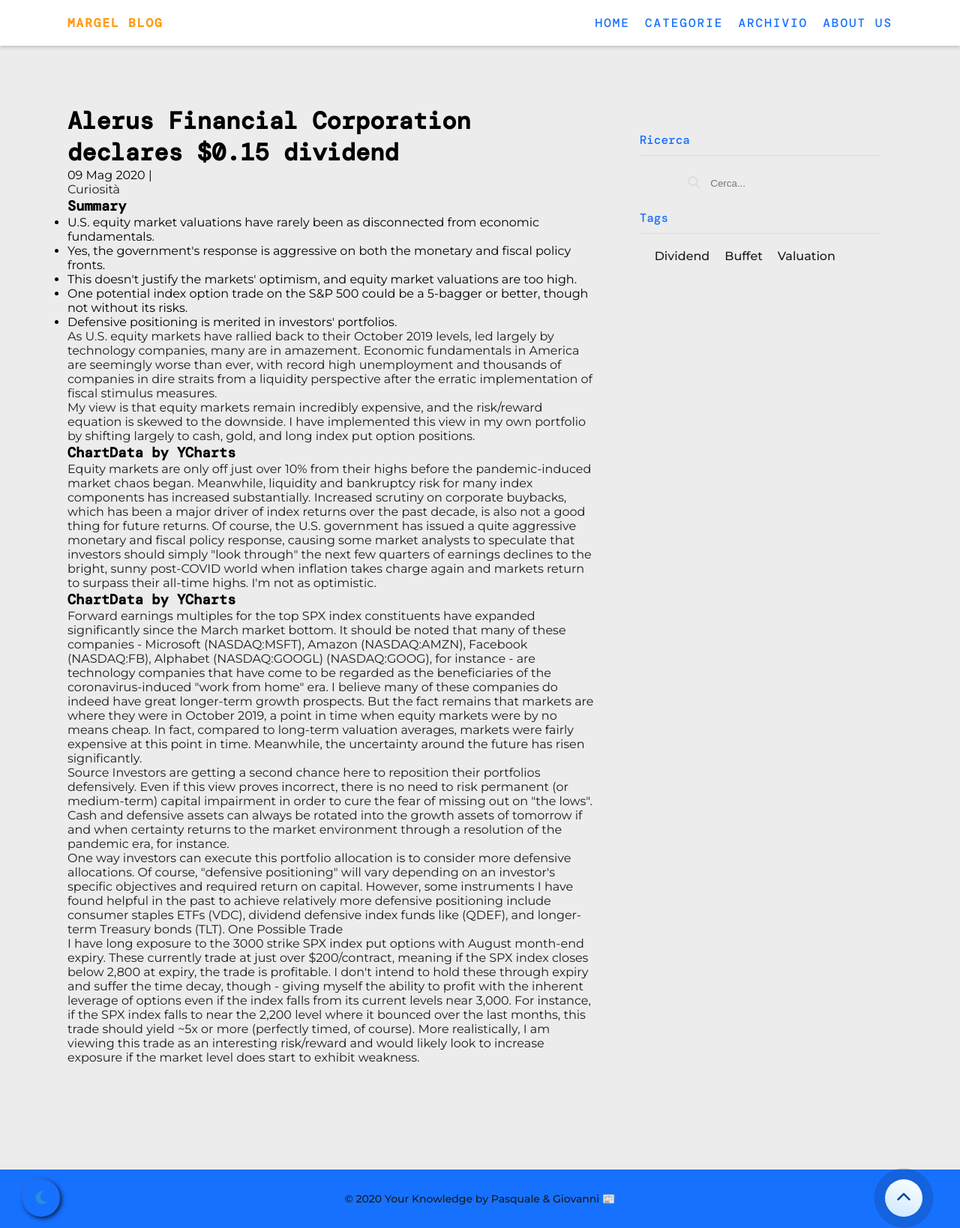
After one commit to Pasqat/Margel-blog, a Django app: template templates/articolo.html in a window 1280 px wide. The commit adds this page. Shown: the whole page at 75% size. Run offline with Django 3.2, Linux system fonts and the light colour scheme; the template is opened without the code that fills it, so the values that code supplies are empty; some libraries are stand-ins or nearby versions; some web fonts are replaced.

Commit message:
Aggiungo articolo.html

```diff
--- a/static/css/style.css
+++ b/static/css/style.css
@@ -78,6 +78,7 @@ p {
 }
 
 .container {
+  min-height: 88.4vh;
   padding: 0 2rem;
 }
 
@@ -427,7 +428,6 @@ h6 {
 footer {
   text-align: center;
   bottom: 0;
-
   background: var(--footer);
   color: var(--white2);
   font-weight: 500;
@@ -435,6 +435,7 @@ footer {
 
 .copyright {
   position: relative;
+  bottom: 0;
 }
 
 .up {
--- /dev/null
+++ b/templates/articolo.html
@@ -0,0 +1,222 @@
+<!DOCTYPE html>
+<html lang="it">
+
+<head>
+    <meta charset="UTF-8">
+    <meta name="viewport" content="width=device-width, initial-scale=1.0">
+    <title>Articolo</title>
+    <link rel="stylesheet" href="../static/css/style.css">
+
+    <!-- JQUERY -->
+    <script defer src="https://ajax.googleapis.com/ajax/libs/jquery/3.3.1/jquery.min.js"></script>
+
+    <!-- Font Awesome -->
+    <script defer src="https://kit.fontawesome.com/05680d0362.js" crossorigin="anonymous"></script>
+
+    <!-- Custom JavaScript -->
+    <script defer src="../static/js/script.js"></script>
+</head>
+
+<body class="light">
+    <header>
+        <!-- =================== NavBar ===================== -->
+        <nav class="navbar">
+            <a href="#" class="navbar-brand">Margel Blog</a>
+
+            <div class="navbar-toggler ">
+                <div class="bar start"></div>
+                <div class="bar middle"></div>
+                <div class="bar end"></div>
+            </div>
+
+            <ul class="navbar-nav ">
+
+                <li class="nav-item active">
+                    <a href="./index.html" class="nav-link">Home</a>
+                </li>
+                <li class="nav-item ">
+                    <a href="#" class="nav-link">Categorie</a>
+                </li>
+                <li class="nav-item">
+                    <a href="#" class="nav-link">Archivio</a>
+                </li>
+                <li class="nav-item">
+                    <a href="#" class="nav-link">About us</a>
+                </li>
+            </ul>
+
+        </nav>
+        <!-- =============== end Navbar ==================== -->
+    </header>
+
+    <div class="container">
+
+        <div class="wrapper">
+
+            <!-- ================== Main ======================== -->
+            <div class="main">
+
+
+                <div class="news-container">
+                    <div class="header">
+                        <div class="title">
+                            <h1>Alerus Financial Corporation declares $0.15 dividend</h1>
+                        </div>
+                        <div class="sub-header">
+                            <time datetime="2020-04-24">
+                                09 Mag 2020
+                            </time>
+                            <span> | </span>
+                            <div class="category-name-area">
+                                <a href="#" class="category-name">Curiosità</a>
+                            </div>
+                        </div>
+                    </div>
+
+                    <div class="content"></div>
+                    <h3>Summary</h3>
+                    <ul>
+                        <li> U.S. equity market valuations have rarely been as disconnected from economic fundamentals.
+                        </li>
+                        <li>Yes, the government's response is aggressive on both the monetary and fiscal policy fronts.
+                        </li>
+                        <li> This doesn't justify the markets' optimism, and equity market valuations are too high.</li>
+                        <li>One potential index option trade on the S&P 500 could be a 5-bagger or better, though not
+                            without
+                            its risks.</li>
+                        <li> Defensive positioning is merited in investors' portfolios.</li>
+
+                    </ul>
+                    <p>
+                        As U.S. equity markets have rallied back to their October 2019 levels, led largely by technology
+                        companies, many are in amazement. Economic fundamentals in America are seemingly worse than
+                        ever,
+                        with record high unemployment and thousands of companies in dire straits from a liquidity
+                        perspective after the erratic implementation of fiscal stimulus measures.
+                    </p>
+                    <p>
+                        My view is that equity markets remain incredibly expensive, and the risk/reward equation is
+                        skewed
+                        to the downside. I have implemented this view in my own portfolio by shifting largely to cash,
+                        gold,
+                        and long index put option positions.
+                    </p>
+                    <h3> ChartData by YCharts</h3>
+                    <p>
+                        Equity markets are only off just over 10% from their highs before the pandemic-induced market
+                        chaos
+                        began. Meanwhile, liquidity and bankruptcy risk for many index components has increased
+                        substantially. Increased scrutiny on corporate buybacks, which has been a major driver of index
+                        returns over the past decade, is also not a good thing for future returns. Of course, the U.S.
+                        government has issued a quite aggressive monetary and fiscal policy response, causing some
+                        market
+                        analysts to speculate that investors should simply "look through" the next few quarters of
+                        earnings
+                        declines to the bright, sunny post-COVID world when inflation takes charge again and markets
+                        return
+                        to surpass their all-time highs. I'm not as optimistic.
+                    </p>
+                    <h3> ChartData by YCharts</h3>
+                    <p>
+                        Forward earnings multiples for the top SPX index constituents have expanded significantly since
+                        the
+                        March market bottom. It should be noted that many of these companies - Microsoft (NASDAQ:MSFT),
+                        Amazon (NASDAQ:AMZN), Facebook (NASDAQ:FB), Alphabet (NASDAQ:GOOGL) (NASDAQ:GOOG), for instance
+                        -
+                        are technology companies that have come to be regarded as the beneficiaries of the
+                        coronavirus-induced "work from home" era. I believe many of these companies do indeed have great
+                        longer-term growth prospects. But the fact remains that markets are where they were in October
+                        2019,
+                        a point in time when equity markets were by no means cheap. In fact, compared to long-term
+                        valuation
+                        averages, markets were fairly expensive at this point in time. Meanwhile, the uncertainty around
+                        the
+                        future has risen significantly.
+                    </p>
+                    <p>
+
+                        Source
+
+                        Investors are getting a second chance here to reposition their portfolios defensively. Even if
+                        this
+                        view proves incorrect, there is no need to risk permanent (or medium-term) capital impairment in
+                        order to cure the fear of missing out on "the lows". Cash and defensive assets can always be
+                        rotated
+                        into the growth assets of tomorrow if and when certainty returns to the market environment
+                        through a
+                        resolution of the pandemic era, for instance.
+                    </p>
+
+                    <p>
+
+                        One way investors can execute this portfolio allocation is to consider more defensive
+                        allocations.
+                        Of course, "defensive positioning" will vary depending on an investor's specific objectives and
+                        required return on capital. However, some instruments I have found helpful in the past to
+                        achieve
+                        relatively more defensive positioning include consumer staples ETFs (VDC), dividend defensive
+                        index
+                        funds like (QDEF), and longer-term Treasury bonds (TLT).
+                        One Possible Trade
+                    </p>
+                    <p>
+                        I have long exposure to the 3000 strike SPX index put options with August month-end expiry.
+                        These
+                        currently trade at just over $200/contract, meaning if the SPX index closes below 2,800 at
+                        expiry,
+                        the trade is profitable. I don't intend to hold these through expiry and suffer the time decay,
+                        though - giving myself the ability to profit with the inherent leverage of options even if the
+                        index
+                        falls from its current levels near 3,000. For instance, if the SPX index falls to near the 2,200
+                        level where it bounced over the last months, this trade should yield ~5x or more (perfectly
+                        timed,
+                        of course). More realistically, I am viewing this trade as an interesting risk/reward and would
+                        likely look to increase exposure if the market level does start to exhibit weakness.
+                    </p>
+
+                </div>
+                <!-- ================== Sidebar ===================== -->
+                <div class="sidebar">
+                    <div class="sidebar-title">
+                        <h4>Ricerca</h4>
+                    </div>
+                    <div class="search-section">
+                        <form action="">
+                            <div class="searchIcon"><i class="fas fa-search"></i></div>
+                            <input type="text" name="search" value="" placeholder="Cerca...">
+                            <!-- <input type="submit" value="Vai"> -->
+                        </form>
+                    </div>
+                    <div class="sidebar-title">
+                        <h4>Tags</h4>
+                    </div>
+                    <div class="tags-section">
+                        <div class="tag"><a href="#">Dividend</a></div>
+                        <div class="tag"><a href="#">Buffet</a></div>
+                        <div class="tag"><a href="#">Valuation</a></div>
+                    </div>
+                </div>
+                <!-- ================== end Sidebar ================ -->
+            </div>
+            <!-- ================== end Main =================== -->
+
+        </div>
+        <!-- ===============end Wrapper ====================== -->
+
+    </div>
+    <!-- ================== end Content ==================== -->
+
+    <!-- ================== Footre ===================== -->
+    <footer id="footer" class="copyright">
+        <div class="theme-toggler">
+            <li class=""><a href="#footer"><i class="fas fa-moon"></i></a></li>
+        </div>
+        <p>&copy; 2020 Your Knowledge by Pasquale & Giovanni 📰</p>
+        <div class="up" id="up">
+            <i class="fas fa-chevron-up"></i>
+        </div>
+    </footer>
+    <!-- ================== end Footer ================= -->
+</body>
+
+</html>
```
